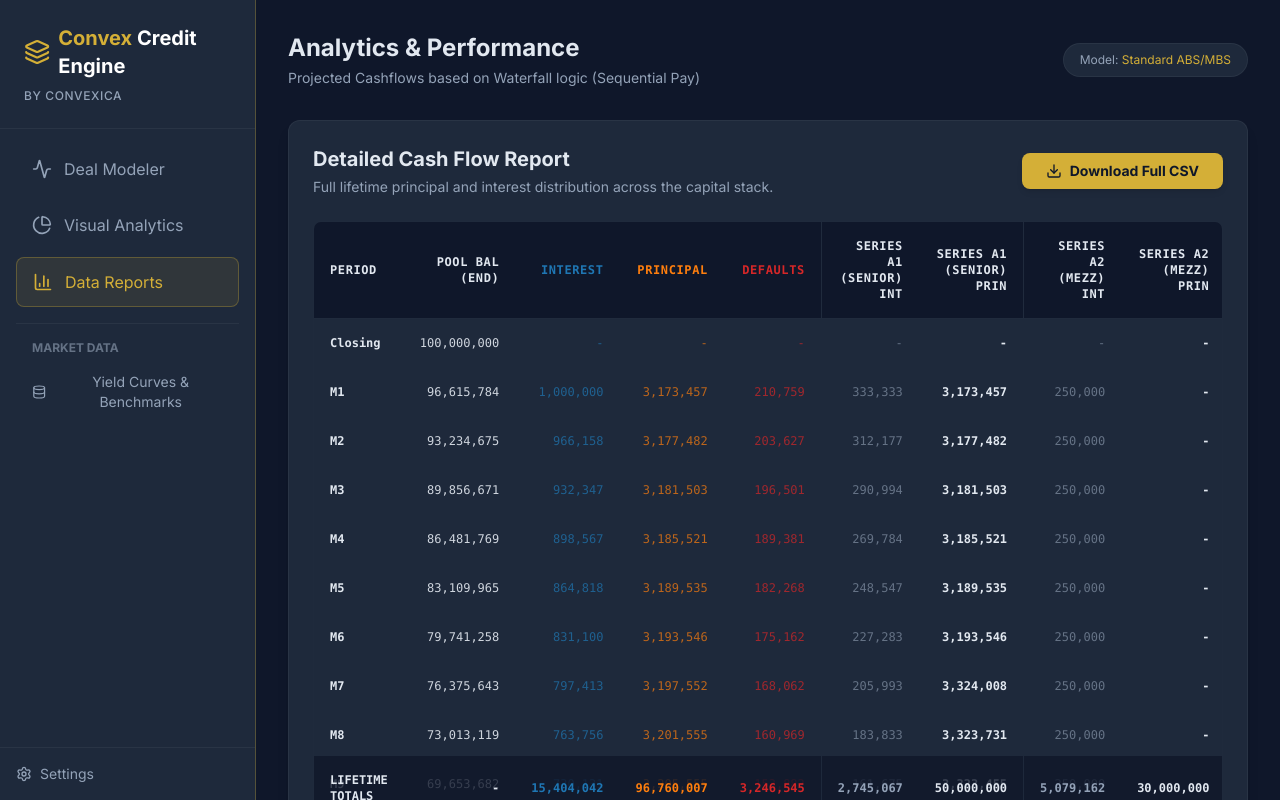
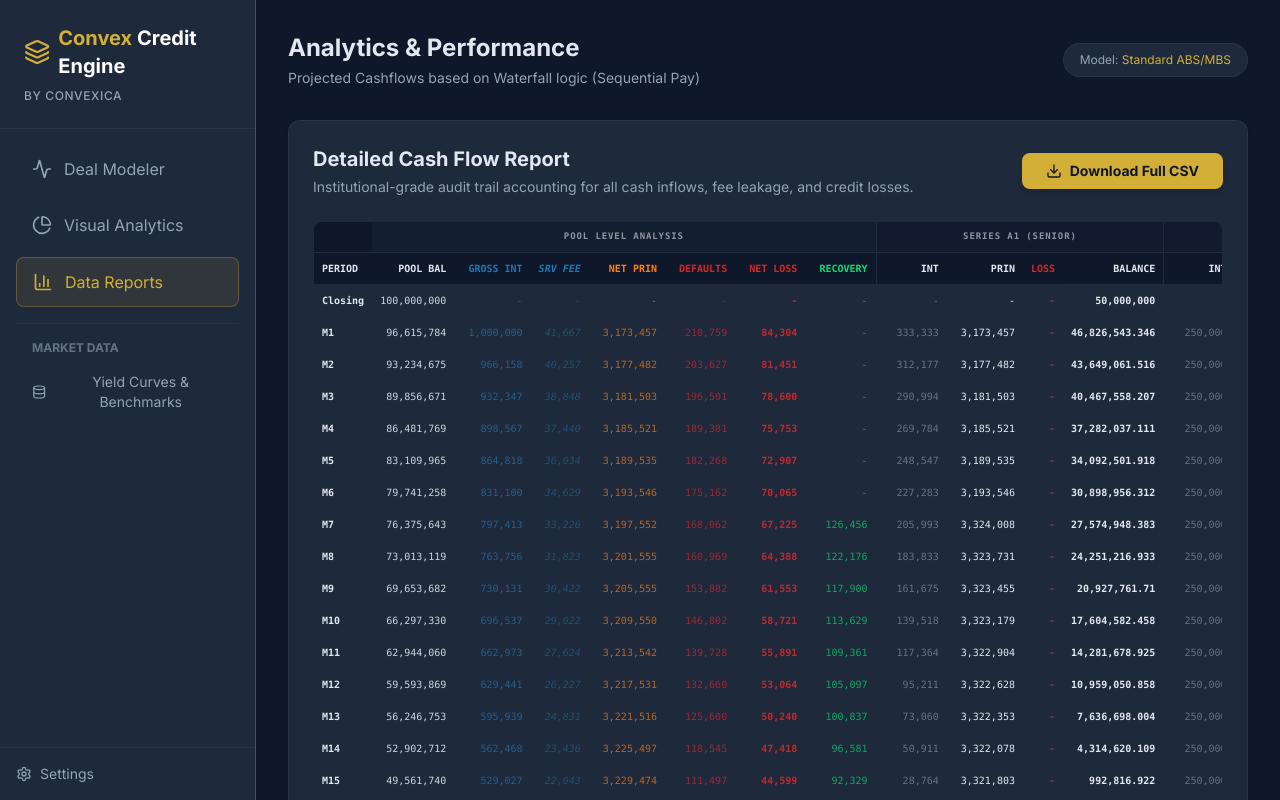
Before and after one commit to convexica/Convex-Credit-Engine, a React (Vite) app: page / in a window 1280 px wide. Both pictures are taken after a click on the button "Data Reports". Shown: the top 800 px of the page. Built offline with nearby package versions, Linux system fonts and the light colour scheme.

Commit message:
feat(report): upgrade to institutional audit ledger with full cash flow transparency

```diff
--- a/src/components/DataReport.tsx
+++ b/src/components/DataReport.tsx
@@ -1,5 +1,5 @@
-import React, { useState } from 'react';
-import { Download, ChevronDown, ChevronUp } from 'lucide-react';
+import React from 'react';
+import { Download } from 'lucide-react';
 import { CashFlowPeriod, Tranche } from '@/types';
 
 interface DataReportProps {
@@ -14,23 +14,37 @@ const DataReport: React.FC<DataReportProps> = ({ cashFlows, tranches, onDownload
     acc.poolInterest += period.poolInterest;
     acc.poolPrincipal += period.poolPrincipal;
     acc.poolDefaults += period.poolDefaultAmount;
+    acc.poolLoss += period.poolLoss;
+    acc.poolRecovery += period.poolRecovery;
+    acc.poolServicingFee += period.poolServicingFee;
+    acc.excessSpread += period.excessSpread;
 
     tranches.forEach(t => {
-      if (!acc.tranches[t.id]) acc.tranches[t.id] = { interest: 0, principal: 0 };
+      if (!acc.tranches[t.id]) acc.tranches[t.id] = { interest: 0, principal: 0, loss: 0 };
       const flow = period.trancheCashflows[t.id];
       acc.tranches[t.id].interest += (flow?.interest || 0);
       acc.tranches[t.id].principal += (flow?.principal || 0);
+      acc.tranches[t.id].loss += (flow?.loss || 0);
     });
 
     return acc;
-  }, { poolInterest: 0, poolPrincipal: 0, poolDefaults: 0, tranches: {} as Record<string, { interest: number, principal: number }> });
+  }, {
+    poolInterest: 0,
+    poolPrincipal: 0,
+    poolDefaults: 0,
+    poolLoss: 0,
+    poolRecovery: 0,
+    poolServicingFee: 0,
+    excessSpread: 0,
+    tranches: {} as Record<string, { interest: number, principal: number, loss: number }>
+  });
 
   return (
     <div className="bg-charcoal p-6 rounded-xl border border-white-subtle shadow-lg">
       <div className="flex flex-col md:flex-row justify-between items-start md:items-center mb-6 gap-4">
         <div>
           <h2 className="text-xl font-bold text-silver-text">Detailed Cash Flow Report</h2>
-          <p className="text-slate-text text-sm mt-1">Full lifetime principal and interest distribution across the capital stack.</p>
+          <p className="text-slate-text text-sm mt-1">Institutional-grade audit trail accounting for all cash inflows, fee leakage, and credit losses.</p>
         </div>
         <button
           onClick={onDownload}
@@ -40,68 +54,112 @@ const DataReport: React.FC<DataReportProps> = ({ cashFlows, tranches, onDownload
         </button>
       </div>
 
-      <div className="overflow-x-auto rounded-lg border border-white-subtle/10 max-h-[600px] overflow-y-auto">
-        <table className="w-full text-xs text-right text-slate-text font-mono border-collapse">
-          <thead className="bg-deep-navy text-silver-text sticky top-0 z-20">
+      <div className="overflow-x-auto rounded-lg border border-white-subtle/10 max-h-[700px] overflow-y-auto custom-scrollbar">
+        <table className="w-full text-[10px] text-right text-slate-text font-mono border-collapse whitespace-nowrap">
+          <thead className="bg-deep-navy text-silver-text sticky top-0 z-30">
+            {/* Grouped Header */}
             <tr>
-              <th className="p-4 text-left font-bold uppercase tracking-wider border-b border-white-subtle/20 bg-deep-navy">Period</th>
-              <th className="p-4 font-bold uppercase tracking-wider border-b border-white-subtle/20 bg-deep-navy">Pool Bal (End)</th>
-              <th className="p-4 font-bold uppercase tracking-wider border-b border-white-subtle/20 text-inst-blue bg-deep-navy">Interest</th>
-              <th className="p-4 font-bold uppercase tracking-wider border-b border-white-subtle/20 text-strat-orange bg-deep-navy">Principal</th>
-              <th className="p-4 font-bold uppercase tracking-wider border-b border-white-subtle/20 text-risk-red bg-deep-navy">Defaults</th>
+              <th className="p-2 border-b border-white-subtle/20 bg-deep-navy"></th>
+              <th colSpan={7} className="p-2 text-center border-b border-white-subtle/20 bg-slate-800/40 font-bold uppercase tracking-widest text-[9px] text-silver-text/60">Pool Level Analysis</th>
+              {tranches.map(t => (
+                <th key={t.id} colSpan={4} className="p-2 text-center border-l border-b border-white-subtle/20 bg-slate-800/20 font-bold uppercase tracking-widest text-[9px] text-silver-text/60">
+                  {t.name}
+                </th>
+              ))}
+              <th className="p-2 border-b border-white-subtle/20 bg-deep-navy"></th>
+            </tr>
+            {/* Detailed Header */}
+            <tr>
+              <th className="p-2 text-left font-bold uppercase border-b border-white-subtle/20 bg-deep-navy sticky left-0 z-40 shadow-[2px_0_5px_rgba(0,0,0,0.3)]">Period</th>
+              <th className="p-2 font-bold uppercase border-b border-white-subtle/20">Pool Bal</th>
+              <th className="p-2 font-bold uppercase border-b border-white-subtle/20 text-inst-blue">Gross Int</th>
+              <th className="p-2 font-bold uppercase border-b border-white-subtle/20 text-inst-blue italic">Srv Fee</th>
+              <th className="p-2 font-bold uppercase border-b border-white-subtle/20 text-strat-orange">Net Prin</th>
+              <th className="p-2 font-bold uppercase border-b border-white-subtle/20 text-risk-red">Defaults</th>
+              <th className="p-2 font-bold uppercase border-b border-white-subtle/20 text-risk-red">Net Loss</th>
+              <th className="p-2 font-bold uppercase border-b border-white-subtle/20 text-green-400">Recovery</th>
               {tranches.map(t => (
                 <React.Fragment key={t.id}>
-                  <th className="p-4 border-l border-white-subtle/20 font-bold uppercase tracking-wider border-b border-white-subtle/20 bg-deep-navy">{t.name} Int</th>
-                  <th className="p-4 font-bold uppercase tracking-wider border-b border-white-subtle/20 bg-deep-navy">{t.name} Prin</th>
+                  <th className="p-2 border-l border-white-subtle/20 font-bold uppercase border-b border-white-subtle/20">Int</th>
+                  <th className="p-2 font-bold uppercase border-b border-white-subtle/20">Prin</th>
+                  <th className="p-2 font-bold uppercase border-b border-white-subtle/20 text-risk-red">Loss</th>
+                  <th className="p-2 font-bold uppercase border-b border-white-subtle/20 text-silver-text">Balance</th>
                 </React.Fragment>
               ))}
+              <th className="p-2 font-bold uppercase border-b border-white-subtle/20 text-convexica-gold">Residual</th>
             </tr>
           </thead>
           <tbody className="divide-y divide-white-subtle/5">
             {cashFlows.map((row) => (
               <tr key={row.period} className="hover:bg-slate-700/20 transition-colors">
-                <td className="p-4 text-left text-silver-text font-bold">{row.period === 0 ? 'Closing' : `M${row.period}`}</td>
-                <td className="p-4 text-silver-text/90 font-medium">
+                <td className="p-2 text-left text-silver-text font-bold sticky left-0 z-20 bg-charcoal shadow-[2px_0_5px_rgba(0,0,0,0.3)]">
+                  {row.period === 0 ? 'Closing' : `M${row.period}`}
+                </td>
+                <td className="p-2 text-silver-text/90">
                   {row.poolBalanceEnd.toLocaleString(undefined, { minimumFractionDigits: 0, maximumFractionDigits: 0 })}
                 </td>
-                <td className="p-4 text-inst-blue/70">
+                <td className="p-2 text-inst-blue/70">
                   {row.poolInterest > 0 ? row.poolInterest.toLocaleString(undefined, { minimumFractionDigits: 0, maximumFractionDigits: 0 }) : '-'}
                 </td>
-                <td className="p-4 text-strat-orange/70">
+                <td className="p-2 text-inst-blue/50 italic">
+                  {row.poolServicingFee > 0 ? row.poolServicingFee.toLocaleString(undefined, { minimumFractionDigits: 0, maximumFractionDigits: 0 }) : '-'}
+                </td>
+                <td className="p-2 text-strat-orange/70">
                   {row.poolPrincipal > 0 ? row.poolPrincipal.toLocaleString(undefined, { minimumFractionDigits: 0, maximumFractionDigits: 0 }) : '-'}
                 </td>
-                <td className="p-4 text-risk-red/70">
+                <td className="p-2 text-risk-red/70">
                   {row.poolDefaultAmount > 0 ? row.poolDefaultAmount.toLocaleString(undefined, { minimumFractionDigits: 0, maximumFractionDigits: 0 }) : '-'}
+                </td>
+                <td className="p-2 text-risk-red/90 font-bold">
+                  {row.poolLoss > 0 ? row.poolLoss.toLocaleString(undefined, { minimumFractionDigits: 0, maximumFractionDigits: 0 }) : '-'}
+                </td>
+                <td className="p-2 text-green-400/70">
+                  {row.poolRecovery > 0 ? row.poolRecovery.toLocaleString(undefined, { minimumFractionDigits: 0, maximumFractionDigits: 0 }) : '-'}
                 </td>
                 {tranches.map(t => {
                   const flow = row.trancheCashflows[t.id];
                   return (
                     <React.Fragment key={t.id}>
-                      <td className="p-4 border-l border-white-subtle/10 text-slate-text/60">
+                      <td className="p-2 border-l border-white-subtle/10 text-slate-text/60">
                         {flow?.interest > 0 ? Math.round(flow.interest).toLocaleString() : '-'}
                       </td>
-                      <td className="p-4 text-silver-text font-bold">
+                      <td className="p-2 text-silver-text font-medium">
                         {flow?.principal > 0 ? Math.round(flow.principal).toLocaleString() : '-'}
+                      </td>
+                      <td className="p-2 text-risk-red/80 font-bold">
+                        {flow?.loss > 0 ? Math.round(flow.loss).toLocaleString() : '-'}
+                      </td>
+                      <td className="p-2 text-silver-text font-bold bg-white-subtle/5">
+                        {row.period === 0 ? t.originalBalance.toLocaleString() : (flow?.balanceEnd || 0).toLocaleString()}
                       </td>
                     </React.Fragment>
                   )
                 })}
+                <td className="p-2 text-convexica-gold/80 font-bold">
+                  {row.excessSpread > 0 ? row.excessSpread.toLocaleString(undefined, { minimumFractionDigits: 0, maximumFractionDigits: 0 }) : '-'}
+                </td>
               </tr>
             ))}
           </tbody>
-          <tfoot className="bg-deep-navy/80 font-bold text-silver-text border-t-2 border-convexica-gold/30 sticky bottom-0 z-20">
+          <tfoot className="bg-deep-navy/90 font-bold text-silver-text border-t-2 border-convexica-gold/30 sticky bottom-0 z-30">
             <tr>
-              <td className="p-4 text-left uppercase">Lifetime Totals</td>
-              <td className="p-4">-</td>
-              <td className="p-4 text-inst-blue">{Math.round(totals.poolInterest).toLocaleString()}</td>
-              <td className="p-4 text-strat-orange">{Math.round(totals.poolPrincipal).toLocaleString()}</td>
-              <td className="p-4 text-risk-red">{Math.round(totals.poolDefaults).toLocaleString()}</td>
+              <td className="p-2 text-left uppercase sticky left-0 z-40 bg-deep-navy">Totals</td>
+              <td className="p-2">-</td>
+              <td className="p-2 text-inst-blue">{Math.round(totals.poolInterest).toLocaleString()}</td>
+              <td className="p-2 text-inst-blue/50 italic">{Math.round(totals.poolServicingFee).toLocaleString()}</td>
+              <td className="p-2 text-strat-orange">{Math.round(totals.poolPrincipal).toLocaleString()}</td>
+              <td className="p-2 text-risk-red">{Math.round(totals.poolDefaults).toLocaleString()}</td>
+              <td className="p-2 text-risk-red">{Math.round(totals.poolLoss).toLocaleString()}</td>
+              <td className="p-2 text-green-400">{Math.round(totals.poolRecovery).toLocaleString()}</td>
               {tranches.map(t => (
                 <React.Fragment key={t.id}>
-                  <td className="p-4 border-l border-white-subtle/20 text-slate-text">{Math.round(totals.tranches[t.id]?.interest || 0).toLocaleString()}</td>
-                  <td className="p-4 text-silver-text">{Math.round(totals.tranches[t.id]?.principal || 0).toLocaleString()}</td>
+                  <td className="p-2 border-l border-white-subtle/20 text-slate-text">{Math.round(totals.tranches[t.id]?.interest || 0).toLocaleString()}</td>
+                  <td className="p-2 text-silver-text">{Math.round(totals.tranches[t.id]?.principal || 0).toLocaleString()}</td>
+                  <td className="p-2 text-risk-red">{Math.round(totals.tranches[t.id]?.loss || 0).toLocaleString()}</td>
+                  <td className="p-2 text-silver-text">-</td>
                 </React.Fragment>
               ))}
+              <td className="p-2 text-convexica-gold">{Math.round(totals.excessSpread).toLocaleString()}</td>
             </tr>
           </tfoot>
         </table>
--- a/src/lib/waterfall.ts
+++ b/src/lib/waterfall.ts
@@ -39,6 +39,7 @@ export const runCashFlowEngine = (
     poolDefaultAmount: 0,
     poolLoss: 0,
     poolRecovery: 0,
+    poolServicingFee: 0,
     excessSpread: 0,
     trancheCashflows: {}
   };
@@ -103,6 +104,7 @@ export const runCashFlowEngine = (
       poolDefaultAmount: defaults,
       poolLoss: grossLoss,
       poolRecovery: recoveryThisMonth,
+      poolServicingFee: servicingFee,
       excessSpread: 0,
       trancheCashflows: {}
     };
--- a/src/types/index.ts
+++ b/src/types/index.ts
@@ -48,6 +48,7 @@ export interface CashFlowPeriod {
   poolDefaultAmount: number;
   poolLoss: number;
   poolRecovery: number;
+  poolServicingFee: number;
   excessSpread: number; // Residual cash after all collections and fees
 
   trancheCashflows: Record<string, {
```
